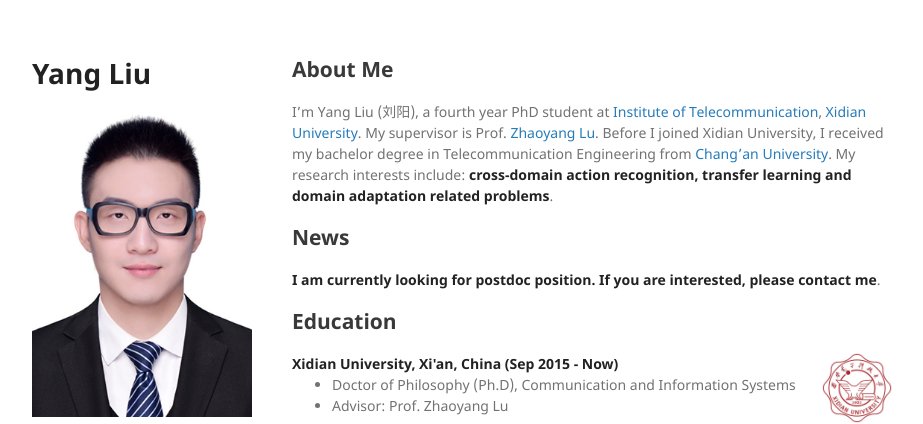
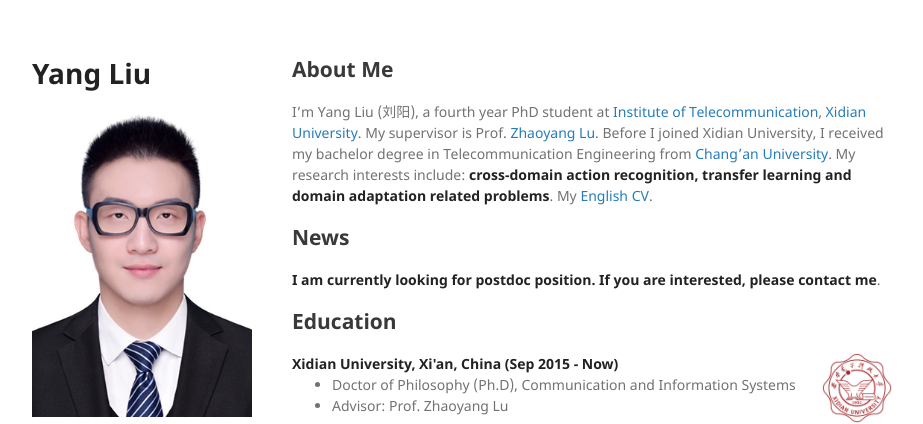
Before and after one commit to YangLiu9208/home, a Jekyll site: the page built from index.md, in a window 1280 px wide and 900 px high. Shown: the top 424 px of the window, without its empty margins (178-1101 px from the left). Built offline with Jekyll 4.4.1, drawn with Linux system fonts in a browser that asks for light colours; a style sheet for code colours, icons or effects is not loaded; our own code applies the rules of GitHub Pages for plain Markdown files.

Commit message:
Update index.md

```diff
--- a/index.md
+++ b/index.md
@@ -2,7 +2,7 @@
 layout: default
 ---
 ## About Me
-I'm Yang Liu (刘阳), a fourth year PhD student at [Institute of Telecommunication](http://ste.xidian.edu.cn/), [Xidian University](https://www.xidian.edu.cn/). My supervisor is Prof. [Zhaoyang Lu](http://web.xidian.edu.cn/zhylu/). Before I joined Xidian University, I received my bachelor degree in Telecommunication Engineering from [Chang'an University](http://www.chd.edu.cn/). My research interests include: **cross-domain action recognition, transfer learning and domain adaptation related problems**.
+I'm Yang Liu (刘阳), a fourth year PhD student at [Institute of Telecommunication](http://ste.xidian.edu.cn/), [Xidian University](https://www.xidian.edu.cn/). My supervisor is Prof. [Zhaoyang Lu](http://web.xidian.edu.cn/zhylu/). Before I joined Xidian University, I received my bachelor degree in Telecommunication Engineering from [Chang'an University](http://www.chd.edu.cn/). My research interests include: **cross-domain action recognition, transfer learning and domain adaptation related problems**. My [English CV](https://drive.google.com/open?id=1cZNmxCEO9rC702OQui1QCloA7uXLIgSD).
 
 ## News
 **I am currently looking for postdoc position. If you are interested, please contact me**.
```
